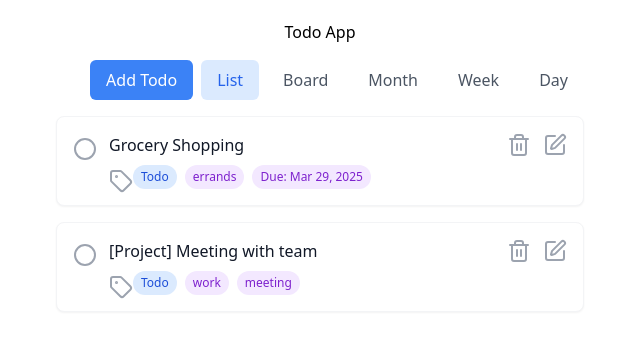
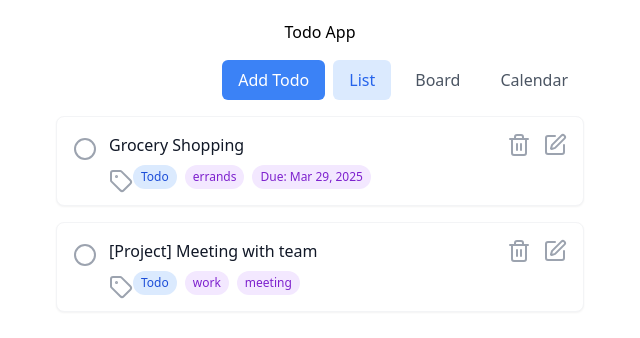
Before and after one commit to Vanuan/cleanarchitecture, a React (Vite) app in the folder todo/: page / in a window 1280 px wide. Shown: the top 338 px of the page, without its empty margins (320-960 px from the left). Built offline with nearby package versions, Linux system fonts and the light colour scheme.

Commit message:
Fix Calendar/Month/Week/Day selection

```diff
--- a/todo/src/ui/components/organisms/EntityView.tsx
+++ b/todo/src/ui/components/organisms/EntityView.tsx
@@ -9,9 +9,9 @@ export type EntityViewType =
   | "board"
   | "table"
   | "gallery"
-  | CalendarViewType;
+  | "calendar";
+// | CalendarViewType;
 
-// Generic Types (Less Domain Specific)
 export interface ViewConfig<T extends Entity, P = {}> {
   id: EntityViewType;
   label: string;
@@ -55,9 +55,9 @@ interface EntityViewProps<T extends Entity, P = {}> {
   currentView: EntityViewType;
   setCurrentView: (view: EntityViewType) => void;
   isFormOpen: boolean;
-  openForm: () => void; // More specific action
-  closeForm: () => void; // More specific action
-  editingItem: FormModel<T> | null; // The item being edited (or null)
+  openForm: () => void;
+  closeForm: () => void;
+  editingItem: FormModel<T> | null;
 }
 
 const Container = tw.div`
@@ -142,9 +142,9 @@ export function EntityView<T extends Entity, P = {}>({
 
   const updatedFormProps = useMemo(
     () => ({
-      initialValues: editingItem, // Use prop directly
+      initialValues: editingItem,
       onSubmit: handleFormSubmit,
-      onClose: handleCloseForm, // Use the passed-in prop
+      onClose: handleCloseForm,
     }),
     [editingItem, handleFormSubmit, handleCloseForm],
   );
@@ -166,16 +166,19 @@ export function EntityView<T extends Entity, P = {}>({
   }, [defaultViewConfigs, customViewConfigs]);
 
   const renderCurrentView = () => {
+    const viewToFind = ["month", "week", "day"].includes(currentView)
+      ? "calendar"
+      : currentView;
+
     const currentViewConfig = mergedViewConfigs.find(
-      (view) => view.id === currentView,
+      (view) => view.id === viewToFind,
     );
+
     if (!currentViewConfig) {
       return <div>Invalid view configuration</div>;
     }
     const { component: ViewComponent, config } = currentViewConfig;
 
-    // Use the view config's getItemId, onItemUpdate, onAddItem if provided,
-    // otherwise use the props passed to EntityView
     const viewGetItemId = currentViewConfig.getItemId || getItemId;
     const viewOnItemUpdate = currentViewConfig.onItemUpdate;
     const viewOnAddItem = currentViewConfig.onAddItem;
@@ -187,13 +190,9 @@ export function EntityView<T extends Entity, P = {}>({
       renderItem,
       onItemUpdate: viewOnItemUpdate,
       onAddItem: viewOnAddItem,
+      currentView,
+      setCurrentView,
     };
-    if (["month", "week", "day"].includes(currentView)) {
-      componentProps.currentView = currentView as CalendarViewType;
-      componentProps.setCurrentView = setCurrentView as (
-        view: CalendarViewType,
-      ) => void;
-    }
 
     return <ViewComponent {...componentProps} />;
   };
@@ -205,9 +204,18 @@ export function EntityView<T extends Entity, P = {}>({
         {mergedViewConfigs.map((view) => (
           <ToggleButton
             key={view.id}
-            $active={currentView === view.id}
+            $active={
+              currentView === view.id ||
+              // Also highlight calendar button when any calendar sub-view is active
+              (view.id === "calendar" &&
+                ["month", "week", "day"].includes(currentView))
+            }
             onClick={() => setCurrentView(view.id)}
-            aria-pressed={currentView === view.id}
+            aria-pressed={
+              view.id === currentView ||
+              (view.id === "calendar" &&
+                ["month", "week", "day"].includes(currentView))
+            }
           >
             {view.label}
           </ToggleButton>
--- a/todo/src/ui/components/todo/TodosView.tsx
+++ b/todo/src/ui/components/todo/TodosView.tsx
@@ -15,7 +15,7 @@ import TodoCalendarView from "./views/TodoCalendarView";
 // import TodoGalleryView from "./views/TodoGalleryView";
 import TodoListView from "./views/TodoListView";
 import { LoadingState, Spinner } from "./styles";
-import { useCallback } from "react";
+import { useCallback, useEffect } from "react";
 import { parseDateString } from "../../../lib/utils/date";
 import useUiStore from "./store/uiStore";
 const mapTodoToViewModel = (todo: Todo): TodoViewModel => ({
@@ -62,6 +62,20 @@ export function TodosView() {
     },
     [setEditingTodoViewModel, setIsFormOpen],
   );
+
+  useEffect(() => {
+    // When switching to the calendar view, ensure a default sub-view is selected
+    if (currentView === "calendar") {
+      const calendarViewType = useUiStore.getState().calendarViewType;
+      // If no calendar view is selected, set a default one
+      if (
+        !calendarViewType ||
+        !["month", "week", "day"].includes(calendarViewType)
+      ) {
+        useUiStore.getState().setCalendarViewType("month");
+      }
+    }
+  }, [currentView]);
 
   const handleCreateTodo = useCallback(
     // Receives data shaped like the ViewModel/Form
@@ -182,32 +196,45 @@ export function TodosView() {
       renderItem: renderTodoItem,
     },
     {
-      id: "month",
-      label: "Month",
+      id: "calendar",
+      label: "Calendar",
       component: TodoCalendarView,
       getItemId: (viewModel) => viewModel.id,
       renderItem: renderTodoItem,
-      config: { dateField: "dueDate" },
+      config: {
+        dateField: "dueDate",
+        // defaultView: currentView === "calendar" ? "month" : currentView,
+      },
       onAddItem: handleCalendarAddItem,
     },
-    {
-      id: "week",
-      label: "Week",
-      component: TodoCalendarView,
-      getItemId: (viewModel) => viewModel.id,
-      renderItem: renderTodoItem,
-      config: { dateField: "dueDate" },
-      onAddItem: handleCalendarAddItem,
-    },
-    {
-      id: "day",
-      label: "Day",
-      component: TodoCalendarView,
-      getItemId: (viewModel) => viewModel.id,
-      renderItem: renderTodoItem,
-      config: { dateField: "dueDate" },
-      onAddItem: handleCalendarAddItem,
-    },
+
+    // {
+    //   id: "month",
+    //   label: "Month",
+    //   component: TodoCalendarView,
+    //   getItemId: (viewModel) => viewModel.id,
+    //   renderItem: renderTodoItem,
+    //   config: { dateField: "dueDate" },
+    //   onAddItem: handleCalendarAddItem,
+    // },
+    // {
+    //   id: "week",
+    //   label: "Week",
+    //   component: TodoCalendarView,
+    //   getItemId: (viewModel) => viewModel.id,
+    //   renderItem: renderTodoItem,
+    //   config: { dateField: "dueDate" },
+    //   onAddItem: handleCalendarAddItem,
+    // },
+    // {
+    //   id: "day",
+    //   label: "Day",
+    //   component: TodoCalendarView,
+    //   getItemId: (viewModel) => viewModel.id,
+    //   renderItem: renderTodoItem,
+    //   config: { dateField: "dueDate" },
+    //   onAddItem: handleCalendarAddItem,
+    // },
     // {
     //   id: "gallery",
     //   label: "Gallery",
--- a/todo/src/ui/components/todo/store/uiStore.ts
+++ b/todo/src/ui/components/todo/store/uiStore.ts
@@ -1,6 +1,7 @@
 import { create } from "zustand";
 import { EntityViewType } from "../../../components/organisms/EntityView";
 import { TodoViewModel } from "../../../viewmodels/TodoViewModel";
+import { CalendarViewType } from "../views/calendar-hooks/types";
 
 interface UiState {
   currentView: EntityViewType;
@@ -9,6 +10,9 @@ interface UiState {
   setIsFormOpen: (open: boolean) => void;
   editingTodo: TodoViewModel | null;
   setEditingTodo: (todo: TodoViewModel | null) => void;
+
+  calendarViewType: CalendarViewType;
+  setCalendarViewType: (view: CalendarViewType) => void;
 }
 
 const useUiStore = create<UiState>((set) => ({
@@ -18,6 +22,9 @@ const useUiStore = create<UiState>((set) => ({
   setIsFormOpen: (open) => set({ isFormOpen: open }),
   editingTodo: null,
   setEditingTodo: (todo) => set({ editingTodo: todo }),
+
+  calendarViewType: "month",
+  setCalendarViewType: (view) => set({ calendarViewType: view }),
 }));
 
 export default useUiStore;
--- a/todo/src/ui/components/todo/views/TodoCalendarView.tsx
+++ b/todo/src/ui/components/todo/views/TodoCalendarView.tsx
@@ -1,10 +1,12 @@
-import React from "react";
+import React, { useEffect } from "react";
 import { CalendarProvider } from "./calendar-hooks";
 import { TodoViewModel } from "../../../viewmodels/TodoViewModel";
 import CalendarHeader from "./calendar/CalendarHeader";
 import CalendarContent from "./calendar/CalendarContent";
 import { useMediaQuery } from "../../../hooks/useMediaQuery";
 import { serializeDate, now } from "../../../../lib/utils/date";
+import { EntityViewType } from "../../organisms/EntityView";
+import useUiStore from "../store/uiStore";
 import { CalendarViewType } from "./calendar-hooks/types";
 
 interface ViewProps<T> {
@@ -14,8 +16,8 @@ interface ViewProps<T> {
   isLoading?: boolean;
   error?: Error | null;
   onAddItem?: (item: Partial<T>) => void;
-  currentView: CalendarViewType;
-  setCurrentView: (view: CalendarViewType) => void;
+  currentView: EntityViewType;
+  setCurrentView: (view: EntityViewType) => void;
 }
 
 interface CalendarConfig {
@@ -34,11 +36,21 @@ const TodoCalendarView: React.FC<ViewProps<TodoViewModel>> = ({
   error,
   onAddItem,
   currentView,
-  setCurrentView,
 }) => {
   const isMobile = useMediaQuery("(max-width: 640px)");
 
-  // Set default view based on screen size
+  const calendarViewType = useUiStore(
+    (state) => state.calendarViewType || "month",
+  );
+  const setCalendarViewType = useUiStore((state) => state.setCalendarViewType);
+  // Initialize calendar view when component mounts or currentView changes
+  useEffect(() => {
+    // When first loading calendar view, ensure a calendar view type is set
+    if (currentView === "calendar" && !calendarViewType) {
+      setCalendarViewType("month");
+    }
+  }, [currentView, calendarViewType, setCalendarViewType]);
+
   const defaultConfig: Partial<CalendarConfig> = {
     dateField: "dueDate",
   };
@@ -49,11 +61,15 @@ const TodoCalendarView: React.FC<ViewProps<TodoViewModel>> = ({
     }
   };
 
+  const handleSetCalendarView = (view: CalendarViewType) => {
+    setCalendarViewType(view);
+  };
+
   return (
     <CalendarProvider
       initialConfig={{ ...defaultConfig, ...config }}
-      currentView={currentView}
-      setCurrentView={setCurrentView}
+      currentView={calendarViewType}
+      setCurrentView={handleSetCalendarView}
     >
       <div className="flex flex-col h-full border border-gray-200 rounded-lg overflow-hidden">
         <CalendarHeader />
--- a/todo/src/ui/components/todo/views/calendar/CalendarHeader.tsx
+++ b/todo/src/ui/components/todo/views/calendar/CalendarHeader.tsx
@@ -1,13 +1,13 @@
 import React from "react";
 import { useCalendarNavigation, useMonthData } from "../calendar-hooks";
 import { format, startOfWeek, endOfWeek, startOfDay } from "date-fns";
+import { CalendarViewType } from "../calendar-hooks/types";
 
 const CalendarHeader: React.FC = () => {
   const { today, next, prev, view, setView, currentDate, setCurrentDate } =
     useCalendarNavigation();
   const { monthName, year } = useMonthData();
 
-  // Generate dynamic title based on view
   const getViewTitle = () => {
     switch (view) {
       case "day":
@@ -23,7 +23,6 @@ const CalendarHeader: React.FC = () => {
     }
   };
 
-  // Handle context-specific navigation
   const handlePrev = () => {
     prev();
   };
@@ -35,29 +34,30 @@ const CalendarHeader: React.FC = () => {
   const handleToday = () => {
     const todayDate = new Date();
 
-    // For day view, we want to go to the exact day
     if (view === "day") {
       setCurrentDate(startOfDay(todayDate));
     } else {
-      // For other views, use the default today handler
       today();
     }
   };
 
-  // Check if current date is today for highlighting
   const isCurrentDay = () => {
     const todayDate = new Date();
     const today = new Date(
       todayDate.getFullYear(),
       todayDate.getMonth(),
-      todayDate.getDate()
+      todayDate.getDate(),
     );
     const current = new Date(
       currentDate.getFullYear(),
       currentDate.getMonth(),
-      currentDate.getDate()
+      currentDate.getDate(),
     );
     return today.getTime() === current.getTime();
+  };
+
+  const handleSetView = (calendarView: CalendarViewType) => {
+    setView(calendarView);
   };
 
   return (
@@ -74,7 +74,7 @@ const CalendarHeader: React.FC = () => {
       <div className="flex flex-wrap gap-2 justify-center sm:justify-end">
         <div className="flex rounded-md shadow-sm">
           <button
-            onClick={() => setView("month")}
+            onClick={() => handleSetView("month")}
             className={`px-4 py-2 text-sm font-medium rounded-l-md ${
               view === "month"
                 ? "bg-blue-500 text-white"
@@ -84,7 +84,7 @@ const CalendarHeader: React.FC = () => {
             Month
           </button>
           <button
-            onClick={() => setView("week")}
+            onClick={() => handleSetView("week")}
             className={`px-4 py-2 text-sm font-medium ${
               view === "week"
                 ? "bg-blue-500 text-white"
@@ -94,7 +94,7 @@ const CalendarHeader: React.FC = () => {
             Week
           </button>
           <button
-            onClick={() => setView("day")}
+            onClick={() => handleSetView("day")}
             className={`px-4 py-2 text-sm font-medium rounded-r-md ${
               view === "day"
                 ? "bg-blue-500 text-white"
```
